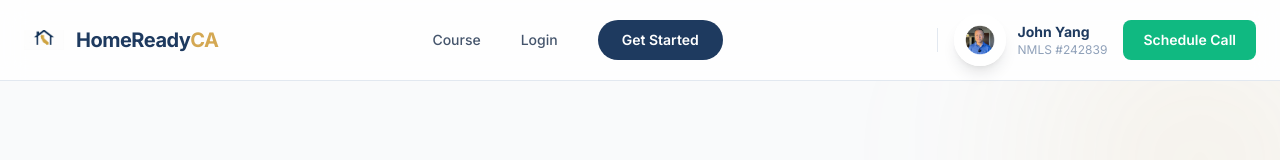
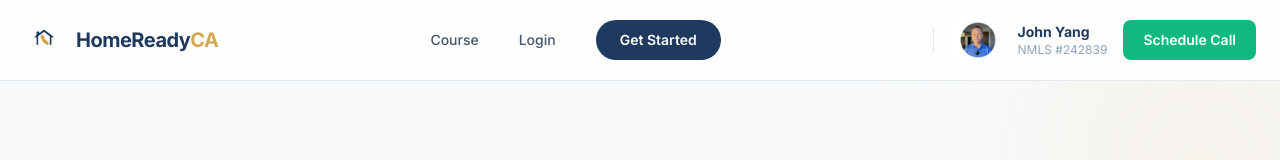
Before and after one commit to johnkyang/Home-Buyers-Guide, a Next.js app: page / in a window 1280 px wide. Shown: the top 160 px of the page. Built offline with nearby package versions, Linux system fonts and the light colour scheme; no server answers.

Commit message:
Fix headshot size to match circle

```diff
--- a/src/components/Header.tsx
+++ b/src/components/Header.tsx
@@ -108,12 +108,12 @@ export default function Header({
               <Image
                 src={headshotUrl}
                 alt={contactName}
-                width={52}
-                height={52}
-                className="rounded-full object-cover border-[3px] border-white shadow-lg"
+                width={56}
+                height={56}
+                className="rounded-full object-cover"
               />
             ) : (
-              <div className="w-[52px] h-[52px] rounded-full bg-[#1E3A5F] flex items-center justify-center border-[3px] border-white shadow-lg">
+              <div className="w-14 h-14 rounded-full bg-[#1E3A5F] flex items-center justify-center">
                 <span className="text-sm font-bold text-white">{initials}</span>
               </div>
             )}
@@ -226,12 +226,12 @@ export default function Header({
                 <Image
                   src={headshotUrl}
                   alt={contactName}
-                  width={56}
-                  height={56}
-                  className="rounded-full object-cover border-[3px] border-white shadow-lg"
+                  width={60}
+                  height={60}
+                  className="rounded-full object-cover"
                 />
               ) : (
-                <div className="w-14 h-14 rounded-full bg-[#1E3A5F] flex items-center justify-center border-[3px] border-white shadow-lg">
+                <div className="w-[60px] h-[60px] rounded-full bg-[#1E3A5F] flex items-center justify-center">
                   <span className="text-sm font-bold text-white">{initials}</span>
                 </div>
               )}
```
